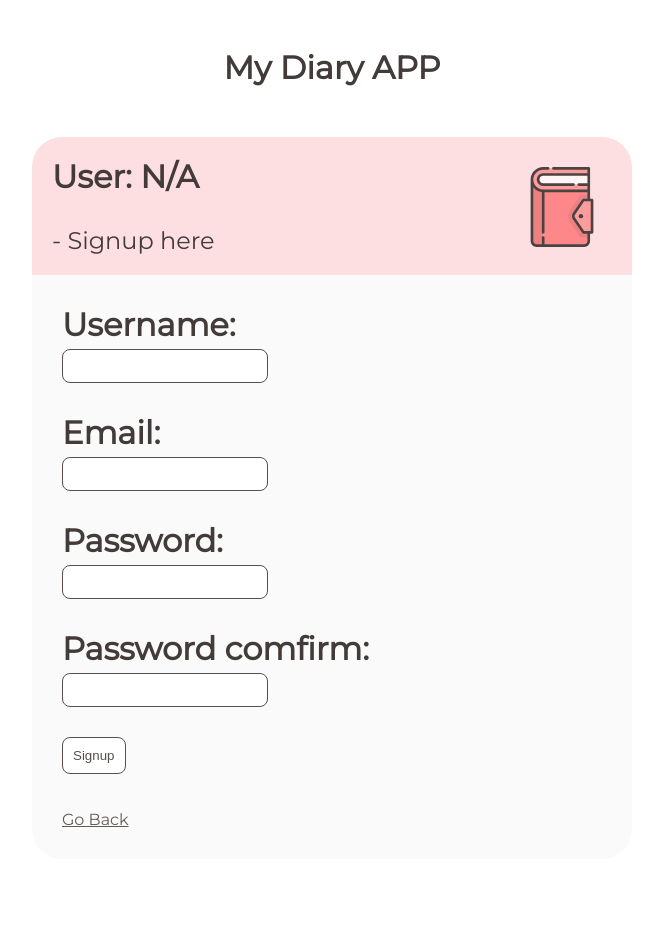
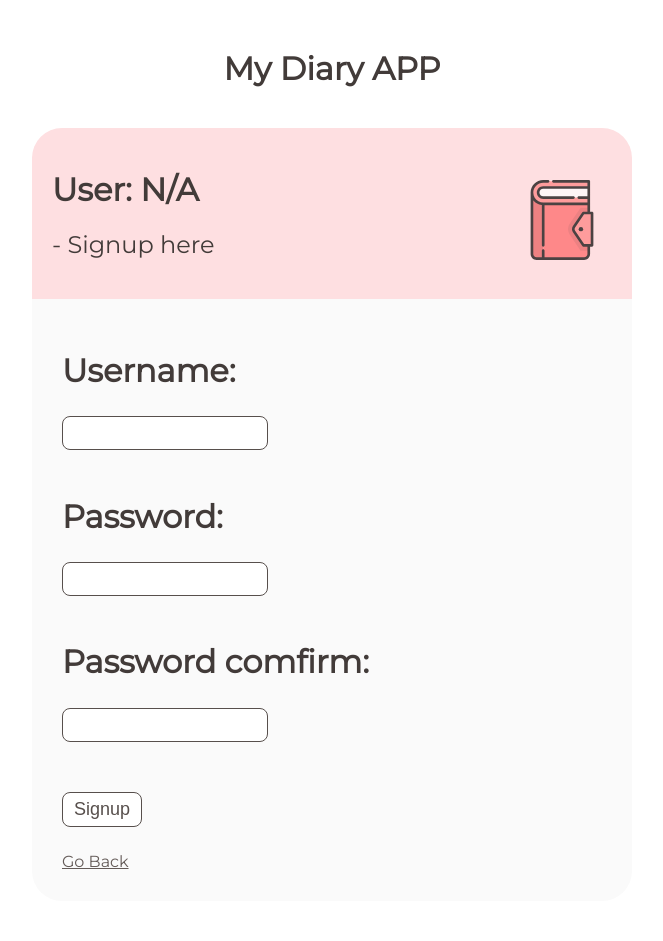
Before and after one commit to andrewchiu1203/diary_webapp, a Django app: page /signup/ in a window 1280 px wide. Shown: the whole page, without its empty margins (308-971 px from the left). Before the commit the page ends 827 px from the top, so only its background shows below. Run offline with Django 5.2, Linux system fonts and the light colour scheme.

Commit message:
refactor css class

```diff
--- a/main/static/main/style.css
+++ b/main/static/main/style.css
@@ -2,16 +2,23 @@
 
 .nav-container{
     margin: 0px auto;
-    padding-top: 40px;
+    padding-top: 20px;
     max-width: 600px;
     text-align: center;
     color: #423b39;
 }
 
 .main-container{
-    margin: 50px auto;
+    margin: 40px auto;
     max-width: 600px;
     color: #423b39;
+}
+
+.main-icon{
+    max-height: 80px;
+    margin: 10px;
+    float: right;
+    opacity: 0.7;
 }
 
 .head-container{
@@ -26,22 +33,64 @@
     border-radius: 0px 0px 30px 30px;
 }
 
-.link-container{
-    margin: 15px 0px;
+.submit-input{
+    outline: none;
+    border-style: solid;
+    border-radius: 8px;
+
+    background-color: white;
+    color: #574f4c;
+    border-color: #574f4c;
+    border-width: 1.5px;
+
+    height: 30px;
+    width: 200px;
+
+    margin-bottom: 25px;
+    margin-top: 5px;
+
+    font-size: 18px;
 }
 
-.submit-input{
+.submit-button{
     outline: none;
-    border-color: #574f4c;
     border-style: solid;
     border-radius: 8px;
+
     background-color: white;
+    color: #574f4c;
+    border-color: #574f4c;
+
     border-width: 1.5px;
+    margin-bottom: 25px;
+    margin-top: 25px;
+
+    height: 35px;
+    width: 80px;
+
+    font-size: 18px;
+}
+
+.error{
+    margin: 0px;
+    color: red;
 }
 
 #id_title{
     outline: none;
+    border-radius: 5px;
+    border-width: 1.5px;
+
+    background-color: white;
+    color: #574f4c;
+    border-color: #574f4c;
+
     font-size: 16px;
+}
+
+hr{
+    margin-bottom: 30px;
+    margin-top: 30px;
 }
 
 label{
@@ -52,15 +101,14 @@ label{
 a{
     font-family: 'Montserrat';
     color: #645b58;
+    margin-right: 25px;
 }
 
 h1{
     font-family: 'Montserrat';
-    margin: 0px;
 }
 
 h2{
     font-family: 'Montserrat';
     font-weight: 300;
-    margin: 0px;
 }
--- a/main/templates/main/signup.html
+++ b/main/templates/main/signup.html
@@ -22,9 +22,8 @@
 
     <div class="main-container">
         <div class="head-container">
-            <h1 style="margin-bottom: 30px;">
-                <img src="{% static 'images/favicon.svg' %}"
-                     style="max-height: 80px; float: right; margin: 10px; opacity: 0.7;">
+            <h1>
+                <img src="{% static 'images/favicon.svg' %}" class="main-icon">
                 User: N/A
             </h1>
             <h2>
@@ -37,42 +36,30 @@
                 {% csrf_token %}
 
                 {% if error %}
-                <h1 style="margin-bottom: 30px; color: red;">
+                <h2 class="error">
                     Error: {{ error }}
-                </h1>
+                </h2>
                 {% endif %}
 
                 <h1>
                     Username:
                 </h1>
-                <input type="text" name="username" class="submit-input"
-                       style="height: 30px; width: 200px; margin-bottom: 30px;
-                              font-size: 18px; color: #574f4c; margin-top: 5px;">
-
-                <h1>
-                    Email:
-                </h1>
-                <input type="email" name="email" class="submit-input"
-                       style="height: 30px; width: 200px; margin-bottom: 30px;
-                              font-size: 18px; color: #574f4c; margin-top: 5px;">
+                <input type="text" name="username" class="submit-input">
 
                 <h1>
                     Password:
                 </h1>
-                <input type="password" name="password" class="submit-input"
-                       style="height: 30px; width: 200px; margin-bottom: 30px;
-                              font-size: 18px; color: #574f4c; margin-top: 5px;">
+                <input type="password" name="password" class="submit-input">
 
                 <h1>
                     Password comfirm:
                 </h1>
-                <input type="password" name="re_password" class="submit-input"
-                       style="height: 30px; width: 200px; margin-bottom: 30px;
-                              font-size: 18px; color: #574f4c; margin-top: 5px;">
+                <input type="password" name="re_password" class="submit-input">
 
                 <br>
-                <button type="submit" class="submit-input" style="padding: 10px; color: #574f4c;">Signup</button>
-                <br><br><br>
+                <button type="submit" class="submit-button">Signup</button>
+
+                <br>
                 <a href = "{% url 'main:signin' %}">Go Back</a>
 
             </form>
--- a/main/views.py
+++ b/main/views.py
@@ -50,19 +50,18 @@ def signup(request):
     if not request.user.is_authenticated:
         if request.method == "POST":
             username = request.POST["username"]
-            email = request.POST["email"]
             password = request.POST["password"]
             re_password = request.POST["re_password"]
 
             # Check create user info and error
-            if username == "" or password == "" or re_password == "" or email == "":
+            if username == "" or password == "" or re_password == "":
                 error = "Please fill out every box"
             elif password != re_password:
                 error = "Passwords don't match"
             elif len(User.objects.filter(username = username)) != 0:
                 error = "Username already exist"
             else:
-                User.objects.create_user(username = username, password = password, email = email).save()
+                User.objects.create_user(username = username, password = password).save()
                 return redirect(reverse_lazy("main:signin"))
 
         return render(request, "main/signup.html", {
```
Also changed, not shown: main/templates/main/create.html (+6 -7 lines), main/templates/main/delete.html (+6 -9 lines), main/templates/main/index.html (+11 -17 lines), main/templates/main/signin.html (+9 -13 lines), main/templates/main/update.html (+4 -7 lines), db.sqlite3.
